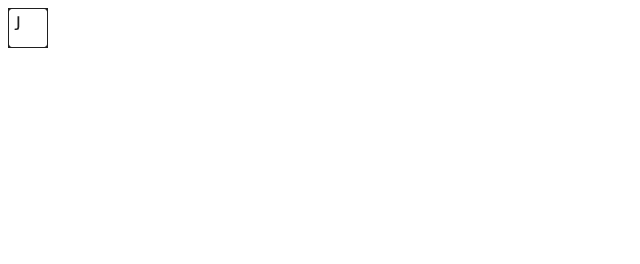
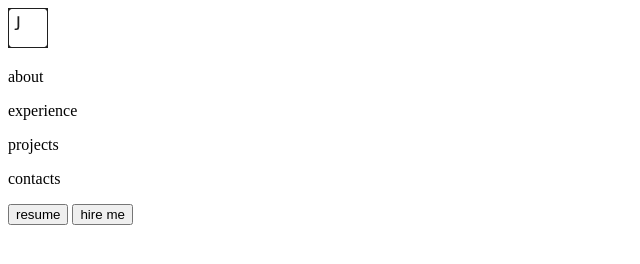
Before and after one commit to Jesse14122004/simple-portfolio, a plain HTML site: page index.html in a window 1280 px wide. Shown: the whole page, without its empty margins (0-640 px from the left). Drawn offline with Linux system fonts and the light colour scheme.

Commit message:
added ctas

```diff
--- a/index.html
+++ b/index.html
@@ -7,7 +7,21 @@
 </head>
 <body>
   <nav>
-   <img src="./assests/logo.png" alt="logo">
+   <img class="logo" src="./assests/logo.png" alt="logo">
+   <div class="nav-list">
+    <p class="nav-items">about</p>
+    <p class="nav-items">experience</p>
+    <p class="nav-items">projects</p>
+    <p class="nav-items">contacts</p>
+   </div>
+   <div class="ctas">
+    <button class="nav-btns" type="button">
+        resume
+    </button>
+    <button class="nav-btns" type="button">
+        hire me
+    </button>
+   </div>
   </nav>
 </body>
 </html>
```
